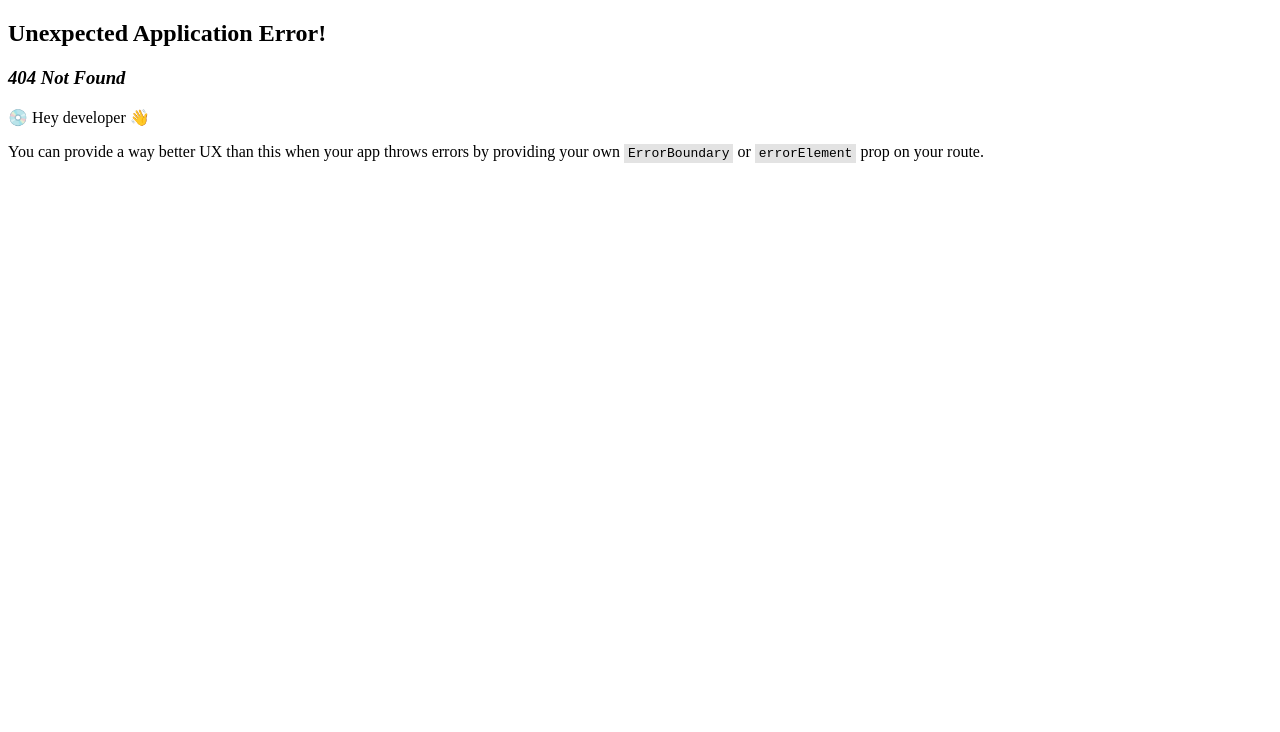
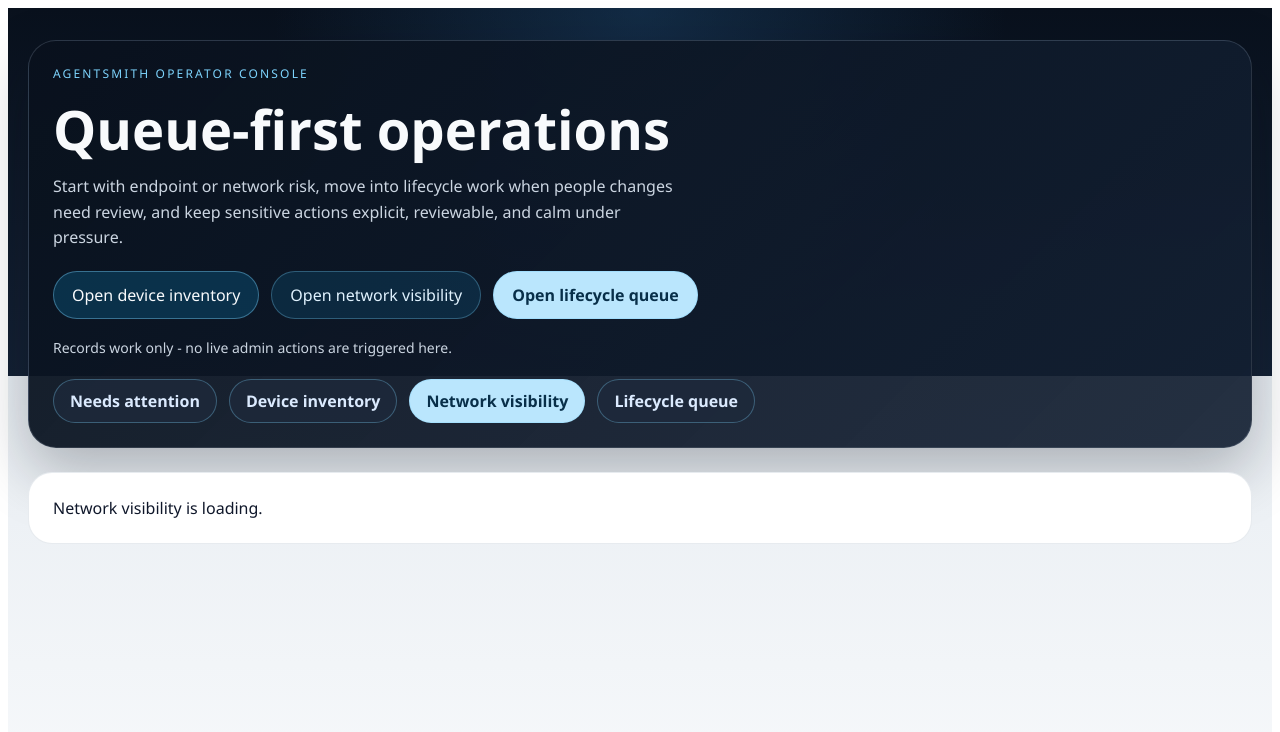
Before and after one commit to SleepyInferno/AgentSmith, a React (Vite) app in the folder apps/web/: page /network in a window 1280 px wide. Before the commit this address had no page. Shown: the top 732 px of the page. Built offline with nearby package versions, Linux system fonts and the light colour scheme.

Commit message:
feat(04-03): add network shell routing and fetchers
- add typed web fetchers for network findings, inventory, map, and detail APIs
- extend the shared operator shell with network visibility navigation and routes

```diff
--- a/apps/web/src/router.tsx
+++ b/apps/web/src/router.tsx
@@ -4,10 +4,13 @@ import { DeviceInventoryPage } from "./routes/assets/DeviceInventoryPage";
 import { DeviceDetailPage } from "./routes/assets/DeviceDetailPage";
 import { LifecycleQueuePage } from "./routes/lifecycle/LifecycleQueuePage";
 import { LifecycleRunDetailPage } from "./routes/lifecycle/LifecycleRunDetailPage";
+import { NetworkOverviewPage } from "./routes/network/NetworkOverviewPage";
+import { NetworkInventoryPage } from "./routes/network/NetworkInventoryPage";
 
 const navigationItems = [
   { to: "/", label: "Needs attention" },
   { to: "/devices", label: "Device inventory" },
+  { to: "/network", label: "Network visibility" },
   { to: "/lifecycle", label: "Lifecycle queue" },
 ];
 
@@ -53,14 +56,15 @@ function AppShell() {
                   color: "#7dd3fc",
                 }}
               >
-                Phase 3 lifecycle automation
+                AgentSmith operator console
               </p>
               <h1 style={{ margin: "10px 0 8px", fontSize: "clamp(2rem, 5vw, 3.4rem)" }}>
-                Operator workflow queues
+                Queue-first operations
               </h1>
               <p style={{ margin: 0, maxWidth: 620, lineHeight: 1.6, color: "#cbd5e1" }}>
-                Start with the riskiest endpoints, move into lifecycle runs when joiners or leavers
-                need attention, and keep sensitive work explicit and reviewable.
+                Start with endpoint or network risk, move into lifecycle work when people changes
+                need review, and keep sensitive actions explicit, reviewable, and calm under
+                pressure.
               </p>
             </div>
             <div style={{ display: "flex", flexWrap: "wrap", gap: 12 }}>
@@ -78,6 +82,21 @@ function AppShell() {
                 }}
               >
                 Open device inventory
+              </Link>
+              <Link
+                to="/network"
+                style={{
+                  display: "inline-flex",
+                  alignItems: "center",
+                  padding: "12px 18px",
+                  borderRadius: 999,
+                  color: "#e0f2fe",
+                  textDecoration: "none",
+                  background: "rgba(14, 165, 233, 0.14)",
+                  border: "1px solid rgba(125, 211, 252, 0.3)",
+                }}
+              >
+                Open network visibility
               </Link>
               <Link
                 to="/lifecycle"
@@ -145,6 +164,8 @@ export const router = createBrowserRouter([
       { index: true, element: <AssetDashboardPage /> },
       { path: "devices", element: <DeviceInventoryPage /> },
       { path: "devices/:deviceId", element: <DeviceDetailPage /> },
+      { path: "network", element: <NetworkOverviewPage /> },
+      { path: "/network/inventory", element: <NetworkInventoryPage /> },
       { path: "lifecycle", element: <LifecycleQueuePage /> },
       { path: "lifecycle/runs/:runId", element: <LifecycleRunDetailPage /> },
     ],
--- /dev/null
+++ b/apps/web/src/routes/network/NetworkInventoryPage.tsx
@@ -0,0 +1,14 @@
+export function NetworkInventoryPage() {
+  return (
+    <section
+      style={{
+        padding: 24,
+        borderRadius: 24,
+        background: "#ffffff",
+        border: "1px solid rgba(148, 163, 184, 0.22)",
+      }}
+    >
+      Network inventory is loading.
+    </section>
+  );
+}
--- /dev/null
+++ b/apps/web/src/routes/network/NetworkOverviewPage.tsx
@@ -0,0 +1,14 @@
+export function NetworkOverviewPage() {
+  return (
+    <section
+      style={{
+        padding: 24,
+        borderRadius: 24,
+        background: "#ffffff",
+        border: "1px solid rgba(148, 163, 184, 0.22)",
+      }}
+    >
+      Network visibility is loading.
+    </section>
+  );
+}
```
Also changed, not shown: apps/web/src/lib/network.ts (added, +174 -0 lines).
